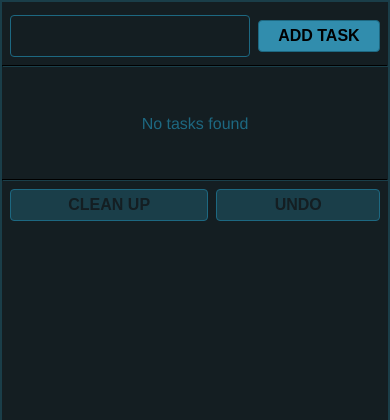
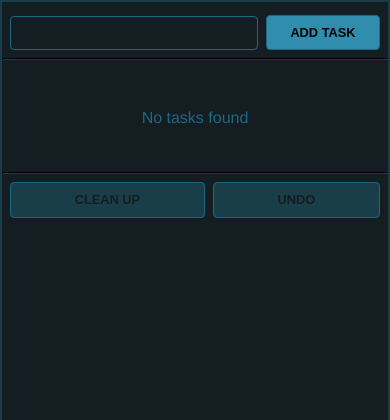
Before and after one commit to lambtails/burrow-tasks, a Flask app: template templates/index.html in a window 390 px wide. Shown: the top 420 px of the page. Run offline with Flask 3, Linux system fonts and the light colour scheme; the template is opened without the code that fills it, so the values that code supplies are empty; parts of the project's set-up code (start-up, migrations or seed data) failed here and were passed over.

Commit message:
improve css for mobile layouts

```diff
--- a/static/style.css
+++ b/static/style.css
@@ -67,10 +67,6 @@ input {
 	margin: 0 0.5rem;
 }
 
-.add-task-form input[type=text] {
-	flex-grow: 1;
-}
-
 .clean-up-form {
 	margin-bottom: 0.5rem;
 	justify-content: space-evenly;
@@ -122,6 +118,7 @@ nav a {
 	cursor: pointer;
 	font-weight: 600;
 	border-radius: 0 0 4px 4px;
+	line-height: 2;
 }
 
 nav .selected {
@@ -159,9 +156,10 @@ input[type="text"] {
 
 input[type="text"] {
 	cursor: text;
-	padding: 0.25rem;
+	padding: 0 0.25rem;
 	background-color: transparent;
 	color: var(--text-color);
+	line-height: 2;
 }
 
 input[type="submit"],
@@ -170,6 +168,8 @@ input[type="button"] {
 	cursor: pointer;
 	font-weight: 600;
 	background-color: var(--interactive-color);
+	line-height: 2;
+	font-size: 80% !important;
 }
 
 input[type="submit"]:not(:disabled):active,
```
